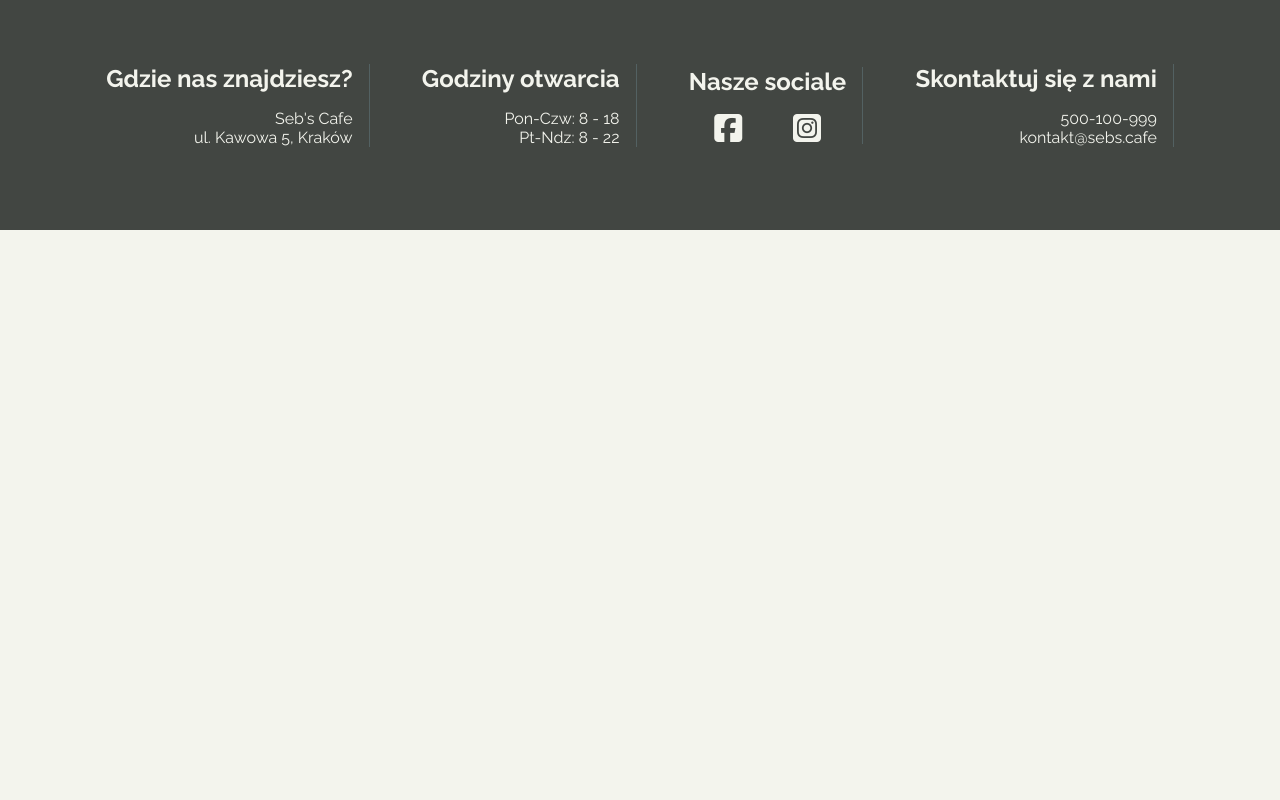
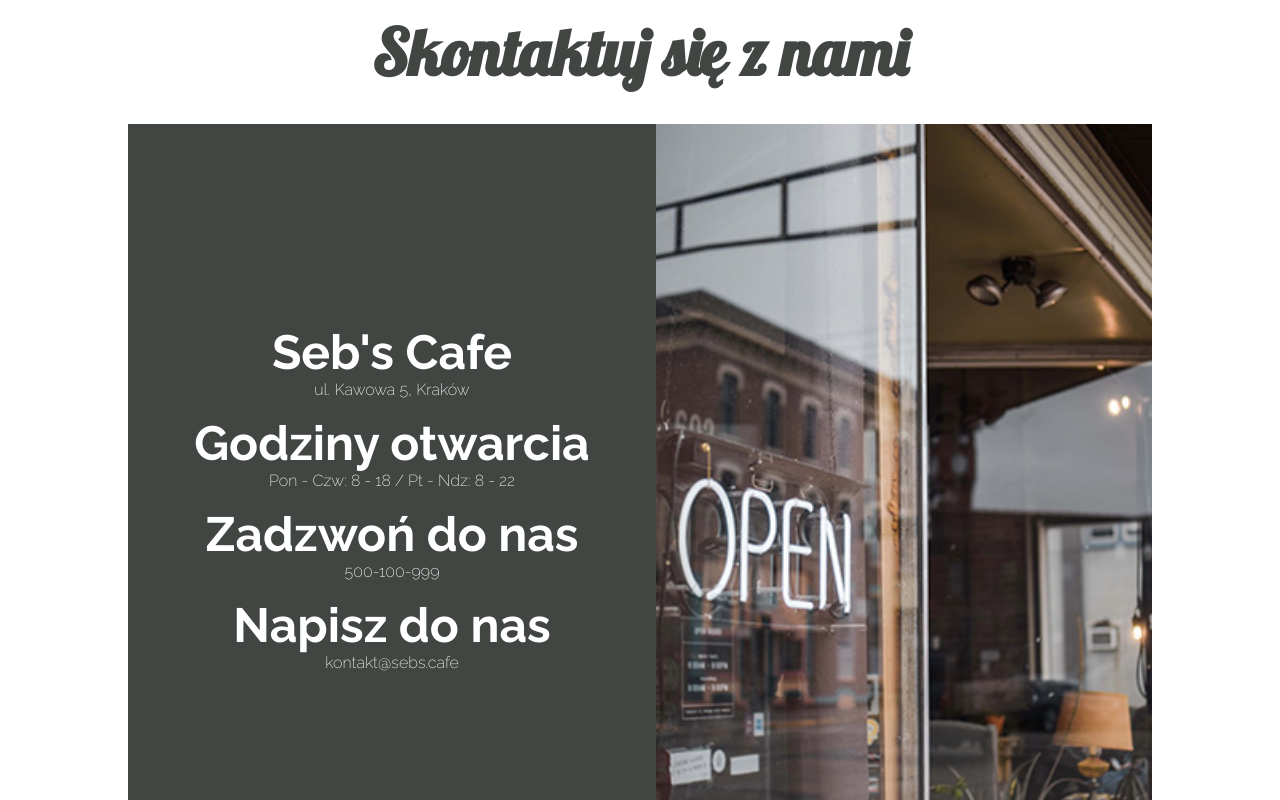
Before and after one commit to swandzel/sebs-cafe-vue3, a Vue app: page /contact in a window 1280 px wide. Shown: the part 720-1520 px from the top of the page. Before the commit the page ends 950 px from the top, so only its background shows below. Built offline with nearby package versions, Linux system fonts and the light colour scheme.

Commit message:
new views added

```diff
--- a/src/components/Navbar/Navbar.scss
+++ b/src/components/Navbar/Navbar.scss
@@ -8,6 +8,8 @@
   width: 100%;
   height: 5rem;
   position: fixed;
+  background: $white;
+  z-index: 10;
 
   &--link {
     text-decoration: none;
--- a/src/router/index.js
+++ b/src/router/index.js
@@ -2,6 +2,8 @@ import { createRouter, createWebHistory } from "vue-router";
 import Home from "../views/Home/Home.vue";
 import AboutUs from "../views/AboutUs/AboutUs.vue";
 import OurMenu from "../views/OurMenu/OurMenu.vue";
+import BookATable from "../views/BookATable/BookATable.vue";
+import Contact from "../views/Contact/Contact.vue";
 
 const routes = [
   {
@@ -19,6 +21,16 @@ const routes = [
     name: "OurMenu",
     component: OurMenu,
   },
+  {
+    path: "/book-a-table",
+    name: "BookATable",
+    component: BookATable,
+  },
+  {
+    path: "/contact",
+    name: "Contact",
+    component: Contact,
+  },
 ];
 const router = createRouter({
   history: createWebHistory(process.env.BASE_URL),
--- /dev/null
+++ b/src/variables/contact.js
@@ -0,0 +1,10 @@
+export const contact = [
+  { id: 1, title: "Seb's Cafe", description: "ul. Kawowa 5, Kraków" },
+  {
+    id: 2,
+    title: "Godziny otwarcia",
+    description: `Pon - Czw: 8 - 18 / Pt - Ndz: 8 - 22`,
+  },
+  { id: 3, title: "Zadzwoń do nas", description: "500-100-999" },
+  { id: 4, title: "Napisz do nas", description: "kontakt@sebs.cafe" },
+];
--- a/src/variables/nav-links.js
+++ b/src/variables/nav-links.js
@@ -2,6 +2,6 @@ export const navlinks = [
   { id: 1, to: "/", name: "Home" },
   { id: 2, to: "/about-us", name: "About us" },
   { id: 3, to: "/our-menu", name: "Our Menu" },
-  { id: 4, to: "/zarezerwujstolik", name: "Book a table" },
-  { id: 5, to: "/kontakt", name: "Contact" },
+  { id: 4, to: "/book-a-table", name: "Book a table" },
+  { id: 5, to: "/contact", name: "Contact" },
 ];
--- /dev/null
+++ b/src/views/BookATable/BookATable.scss
@@ -0,0 +1,49 @@
+@import "../../base";
+
+.book-a-table {
+  display: flex;
+  flex-direction: column;
+  justify-content: center;
+  align-items: center;
+  background-color: $white;
+  min-width: 300px;
+  min-height: 300px;
+
+  &--container {
+    display: flex;
+    flex-direction: column;
+    justify-content: center;
+    align-items: center;
+    width: 80%;
+    min-height: 30rem;
+    margin-bottom: 4rem;
+    color: $white;
+    background: url("../../assets/images/zarezerwuj-1.jpg");
+    background-position: center;
+    background-size: cover;
+  }
+
+  h2 {
+    font-size: 4rem;
+    font-weight: 700;
+    padding-bottom: 1rem;
+    text-shadow: 5px 4px 36px rgba(0, 0, 0, 1);
+  }
+
+  p {
+    text-shadow: 5px 4px 36px rgba(0, 0, 0, 1);
+    font-size: 3.5rem;
+
+    i {
+      padding-right: 0.5rem;
+    }
+  }
+}
+
+// @media (max-width: 768px) {
+//   .zarezerwuj-container p:nth-child(1) {
+//     font-size: 2.5rem;
+//     padding-bottom: 0.5rem;
+//     text-shadow: 5px 4px 36px rgba(0, 0, 0, 1);
+//   }
+// }
--- /dev/null
+++ b/src/views/BookATable/BookATable.vue
@@ -0,0 +1,15 @@
+<template>
+  <section class="book-a-table" v-motion-fade>
+    <h1 className="h2-main">Chcesz zarezerwować stolik w Seb's Cafe?</h1>
+    <div className="book-a-table--container">
+      <h2>Aby zarezerwować stolik zadzwoń:</h2>
+      <p v-motion-pop-visible-once>
+        <i class="fas fa-phone-alt"></i> 500-100-999
+      </p>
+    </div>
+  </section>
+</template>
+
+<script setup>
+import "./BookATable.scss";
+</script>
--- /dev/null
+++ b/src/views/Contact/Contact.scss
@@ -0,0 +1,99 @@
+@import "../../base";
+
+.contact {
+  display: flex;
+  flex-direction: column;
+  justify-content: center;
+  align-items: center;
+  background-color: $white;
+  min-width: 300px;
+  min-height: 300px;
+
+  &--container {
+    display: flex;
+    flex-direction: row;
+    align-items: center;
+    width: 80%;
+    height: 50rem;
+    background-color: $secondary;
+    margin-bottom: 4rem;
+    color: $white;
+
+    &--info {
+      display: flex;
+      flex-direction: column;
+      min-height: 400px;
+      flex: 1;
+      text-align: center;
+      padding: 0rem 1rem;
+    }
+
+    &--photo {
+      flex: 1;
+      height: 50rem;
+      min-width: 300px;
+      min-height: 300px;
+
+      img {
+        width: 100%;
+        height: 100%;
+        object-fit: cover;
+      }
+    }
+
+    &--detail {
+      padding-bottom: 1rem;
+
+      p:nth-child(1) {
+        font-weight: 700;
+        font-size: 3rem;
+      }
+
+      p:nth-child(2) {
+        font-weight: 200;
+      }
+    }
+  }
+}
+
+// @media (max-width: 1000px) {
+//   .kontakt-container {
+//     flex-direction: column;
+//     margin-bottom: 4rem;
+//   }
+
+//   .kontakt-photo {
+//     order: 1;
+//     flex: 1;
+//     height: 50rem;
+//     width: 100%;
+//   }
+
+//   .kontakt-info {
+//     order: 2;
+//     display: flex;
+//     flex-direction: column;
+//     justify-content: center;
+//     flex: 1;
+//     text-align: center;
+//     padding: 5rem 0rem;
+//   }
+
+//   .kontakt-detail p:nth-child(1) {
+//     font-size: 2.25rem;
+//   }
+
+//   .kontakt-detail p:nth-child(2) {
+//     font-size: 1.75rem;
+//   }
+// }
+
+// @media (max-width: 500px) {
+//   .kontakt-detail p:nth-child(1) {
+//     font-size: 2rem;
+//   }
+
+//   .kontakt-detail p:nth-child(2) {
+//     font-size: 1.25rem;
+//   }
+// }
--- /dev/null
+++ b/src/views/Contact/Contact.vue
@@ -0,0 +1,25 @@
+<template>
+  <section class="contact" v-motion-fade>
+    <h1 className="h2-main">Skontaktuj się z nami</h1>
+    <div className="contact--container">
+      <div className="contact--container--info">
+        <div
+          v-for="item in contact"
+          :key="item.id"
+          className="contact--container--detail"
+        >
+          <p>{{ item.title }}</p>
+          <p>{{ item.description }}</p>
+        </div>
+      </div>
+      <div className="contact--container--photo">
+        <img src="../../assets/images/kontakt.jpg" alt="Seb's Cafe" />
+      </div>
+    </div>
+  </section>
+</template>
+
+<script setup>
+import "./Contact.scss";
+import { contact } from "../../variables/contact";
+</script>
```
